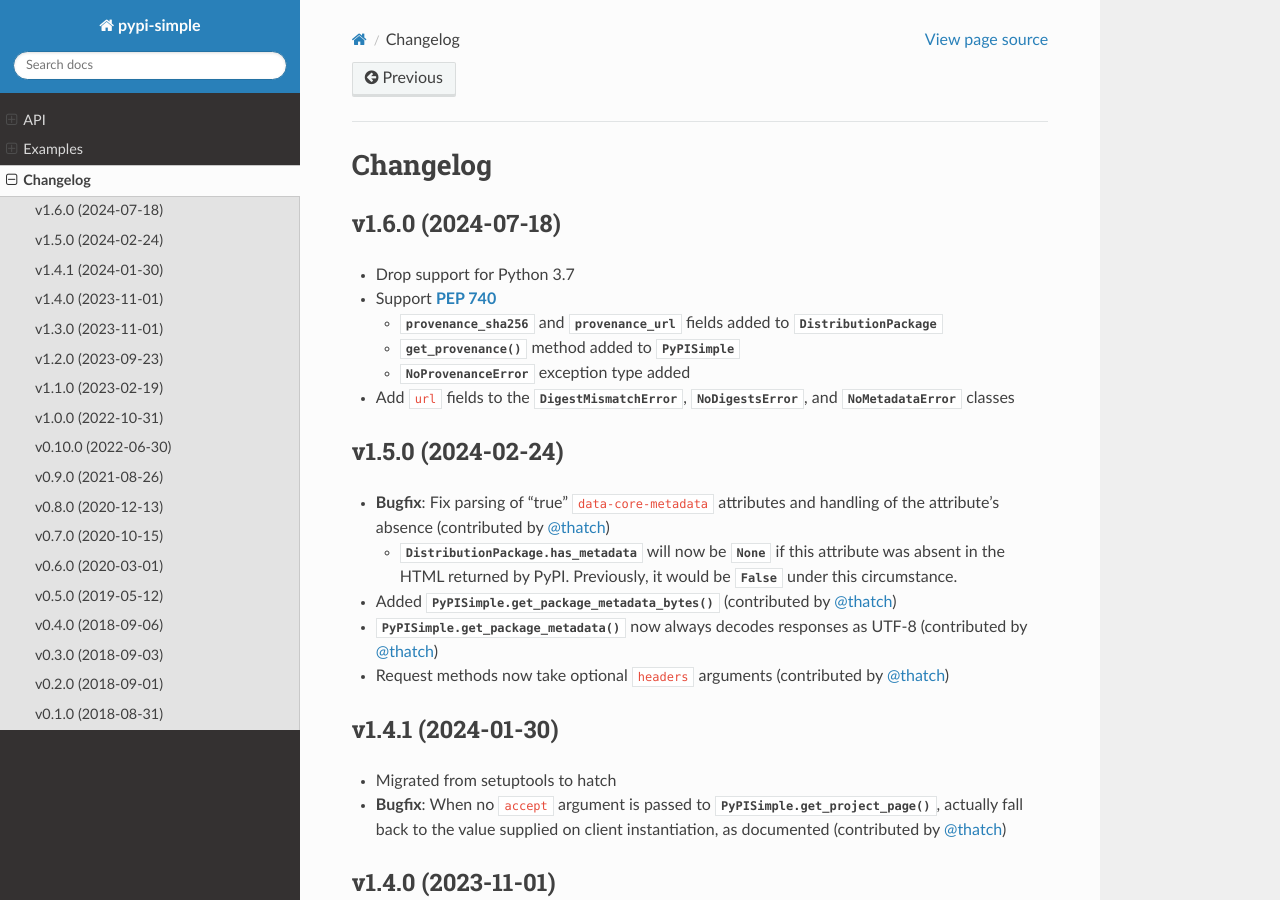
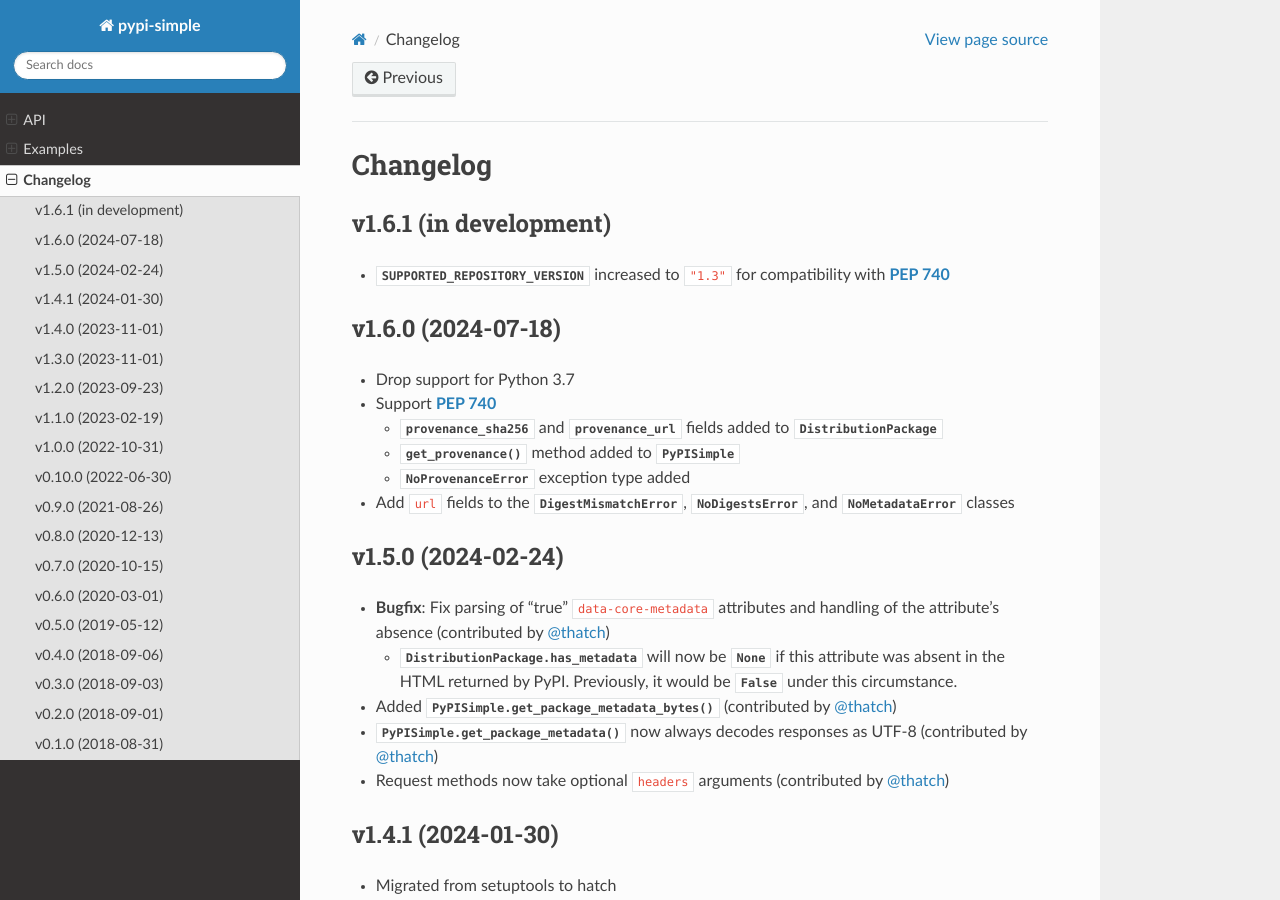
Before and after one commit to jwodder/pypi-simple, a Sphinx documentation site: the page built from docs/changelog.rst, in a window 1280 px wide and 900 px high. Built offline with Sphinx 7.4.7 and the Read the Docs theme 3.1.0, drawn with Linux system fonts in a browser that asks for light colours.

Commit message:
Increase `SUPPORTED_REPOSITORY_VERSION` to 1.3

```diff
--- a/CHANGELOG.md
+++ b/CHANGELOG.md
@@ -1,3 +1,8 @@
+v1.6.1 (in development)
+-----------------------
+- `SUPPORTED_REPOSITORY_VERSION` increased to `"1.3"` for compatibility with
+  PEP 740
+
 v1.6.0 (2024-07-18)
 -------------------
 - Drop support for Python 3.7
--- a/docs/changelog.rst
+++ b/docs/changelog.rst
@@ -2,6 +2,12 @@
 
 Changelog
 =========
+
+v1.6.1 (in development)
+-----------------------
+- `SUPPORTED_REPOSITORY_VERSION` increased to ``"1.3"`` for compatibility with
+  :pep:`740`
+
 
 v1.6.0 (2024-07-18)
 -------------------
--- a/src/pypi_simple/__init__.py
+++ b/src/pypi_simple/__init__.py
@@ -14,7 +14,7 @@
 for more information.
 """
 
-__version__ = "1.6.0"
+__version__ = "1.6.1.dev1"
 __author__ = "John Thorvald Wodder II"
 __author_email__ = "pypi-simple@varonathe.org"
 __license__ = "MIT"
@@ -24,7 +24,7 @@
 PYPI_SIMPLE_ENDPOINT: str = "https://pypi.org/simple/"
 
 #: The maximum supported simple repository version (See :pep:`629`)
-SUPPORTED_REPOSITORY_VERSION: str = "1.2"
+SUPPORTED_REPOSITORY_VERSION: str = "1.3"
 
 #: :mailheader:`Accept` header value for accepting either the HTML or JSON
 #: serialization without a preference
```
